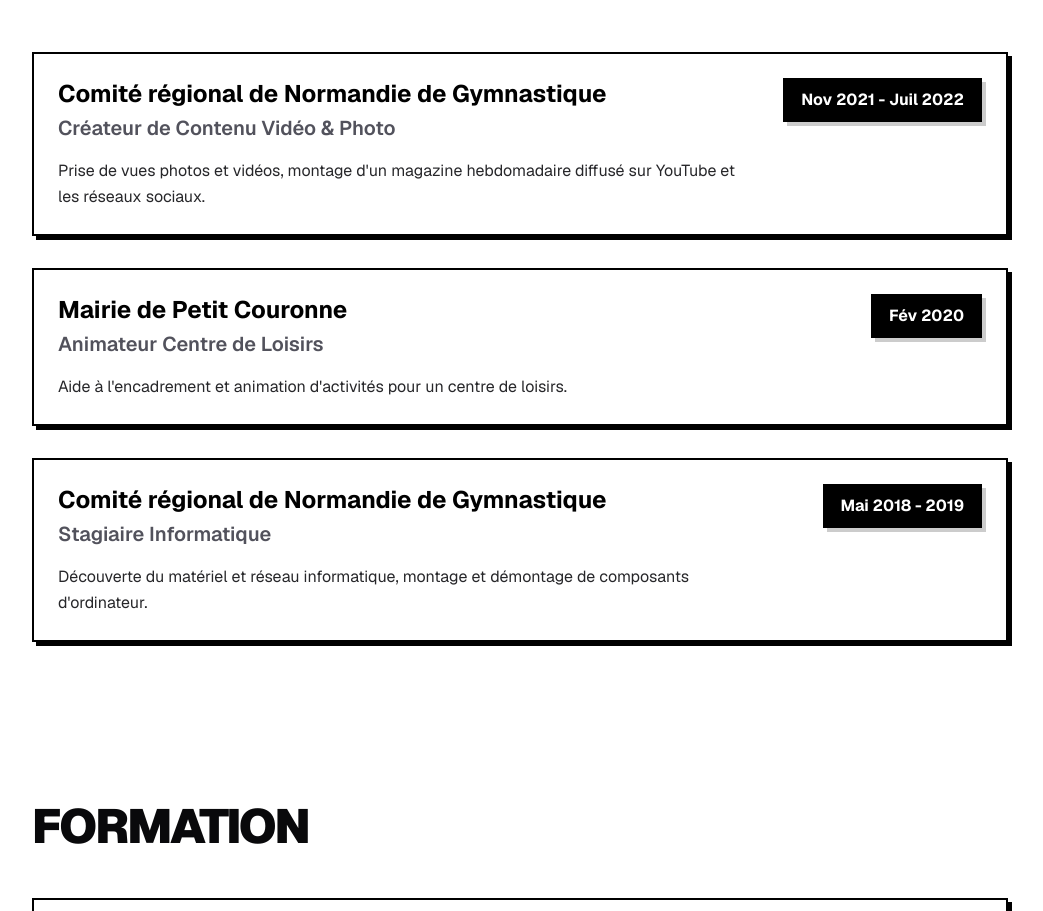
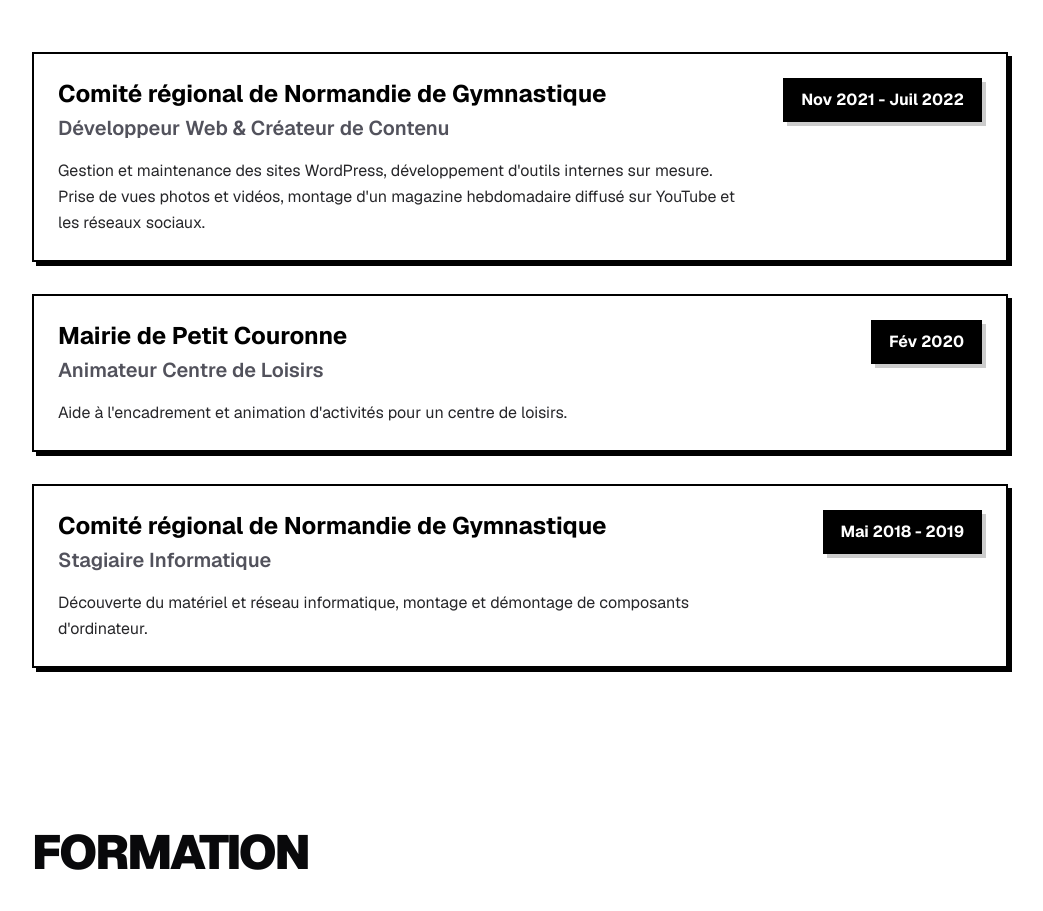
Before and after one commit to UgoRastell/mon-portfolio, a Next.js app: page / in a window 1280 px wide. Shown: the part 2004-2915 px from the top of the page, without its empty margins (120-1163 px from the left). Built offline with nearby package versions, Linux system fonts and the light colour scheme.

Commit message:
fix: Update role and description for experience entry in portfolio data to better reflect responsibilities and contributions

```diff
--- a/data/portfolio.ts
+++ b/data/portfolio.ts
@@ -17,9 +17,9 @@ export const DATA = {
   experience: [
     {
       company: "Comité régional de Normandie de Gymnastique",
-      role: "Créateur de Contenu Vidéo & Photo",
+      role: "Développeur Web & Créateur de Contenu",
       period: "Nov 2021 - Juil 2022",
-      description: "Prise de vues photos et vidéos, montage d'un magazine hebdomadaire diffusé sur YouTube et les réseaux sociaux.",
+      description: "Gestion et maintenance des sites WordPress, développement d'outils internes sur mesure. Prise de vues photos et vidéos, montage d'un magazine hebdomadaire diffusé sur YouTube et les réseaux sociaux.",
     },
     {
       company: "Mairie de Petit Couronne",
```
